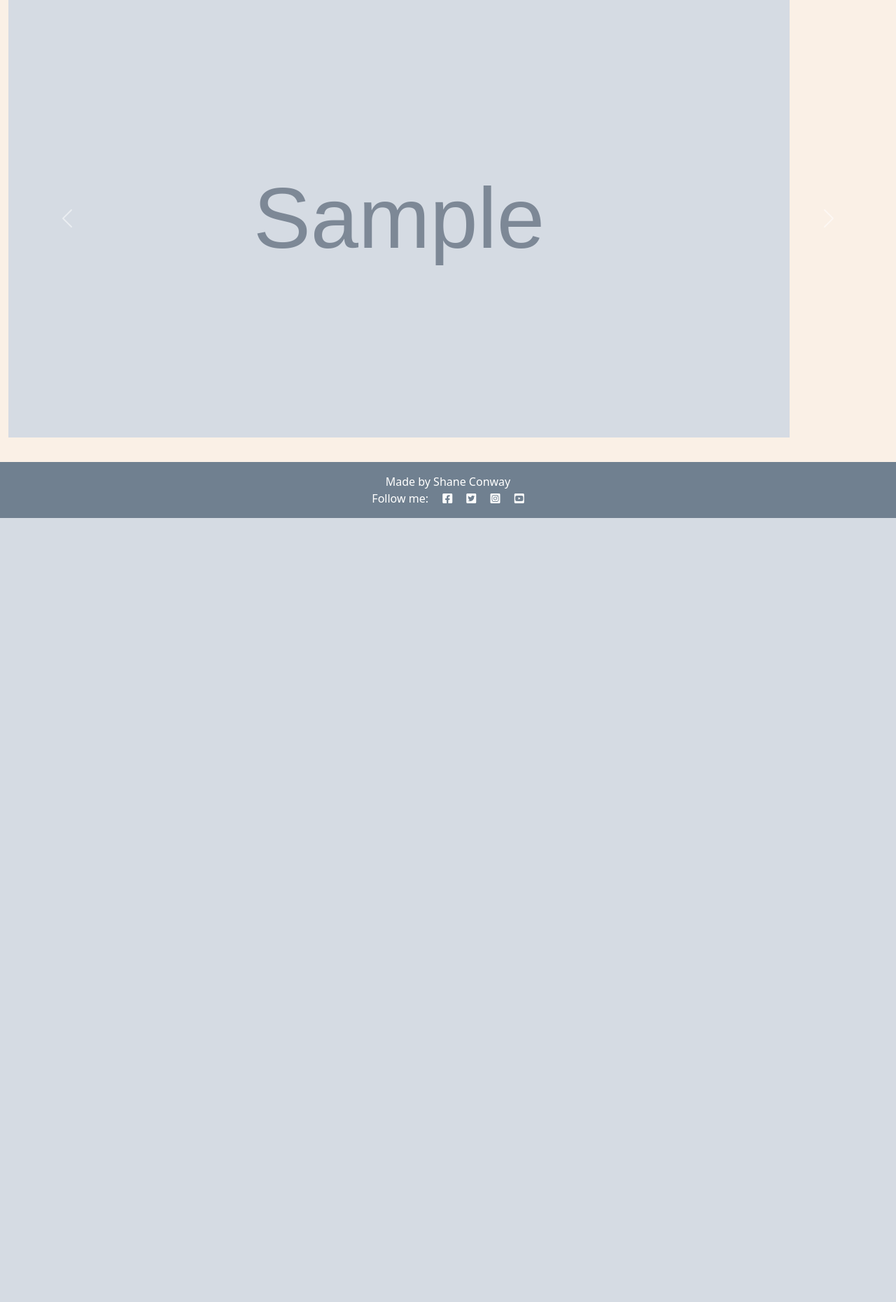
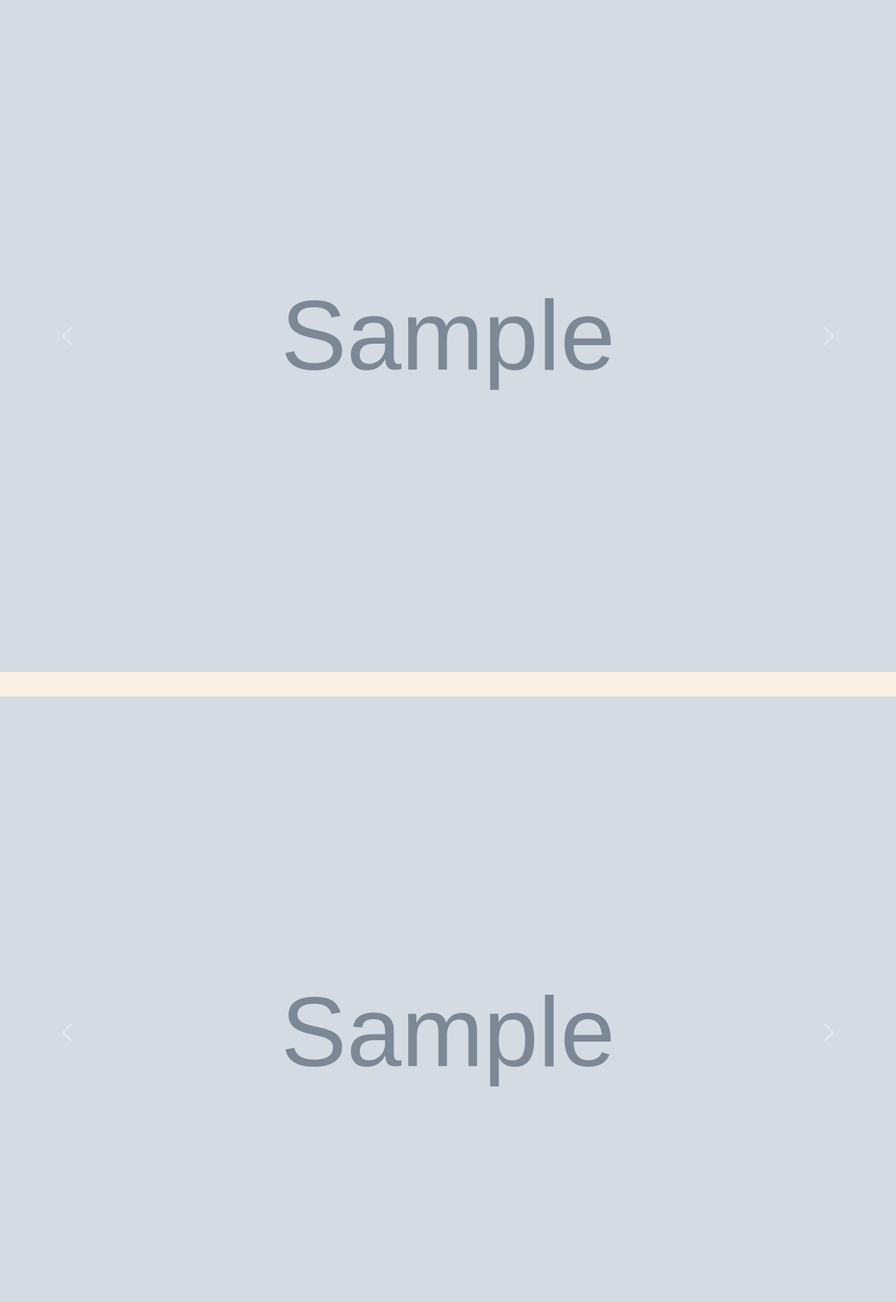
Before and after one commit to ShaneCDev/mgsreviews, a Django app: page / in a window 1280 px wide. Shown: the part 60-1920 px from the top of the page at 70% size. Before the commit the page ends 800 px from the top, so only its background shows below. Run offline with Django 3.2, Linux system fonts and the light colour scheme; tables that the repository leaves empty hold one stand-in row (values such as "Sample post"); grey boxes marked "Sample" are stand-in pictures.

Commit message:
added 2 more carousels to the home page, created detail views for movies games and shows just need to style them

```diff
--- a/movies/models.py
+++ b/movies/models.py
@@ -46,11 +46,15 @@ class Review(models.Model):
         (4, 4),
         (5, 5)
     )
+    created_on = models.DateTimeField(auto_now_add=True, null=True)
     stars = models.IntegerField(choices=scores)
     comment = models.TextField(max_length=4000)
     movie = models.ForeignKey(Movie, on_delete=models.CASCADE)
     game = models.ForeignKey(Game, on_delete=models.CASCADE, null=True)
     show = models.ForeignKey(Show, on_delete=models.CASCADE, null=True)
 
+    class Meta:
+        ordering = ['created_on']
+
     def __str__(self):
-        return self.MGS.title
+        return f'Review {self.comment} by {self.author}'
--- a/movies/urls.py
+++ b/movies/urls.py
@@ -4,5 +4,6 @@ from . import views
 urlpatterns = [
     path('', views.home, name='home'),
     path('movies', views.movies, name='movies'),
-    path('games', views.games, name='games')
+    path('games', views.games, name='games'),
+    path('movie-detail/<int:id>', views.movie_detail, name='movie_detail')
 ]
--- a/movies/views.py
+++ b/movies/views.py
@@ -1,11 +1,16 @@
 from django.shortcuts import render, redirect, get_object_or_404
-from .models import Movie, Game, Show
+from .models import Movie, Game, Show, Review
+from .forms import ReviewForm
 
 
 def home(request):
     movies = Movie.objects.all()
+    games = Game.objects.all()
+    shows = Show.objects.all()
     context = {
-        'movies': movies
+        'movies': movies,
+        'games': games,
+        'shows': shows
     }
     return render(request, 'index.html', context)
 
@@ -24,3 +29,11 @@ def games(request):
         'games': games
     }
     return render(request, 'games.html', context)
+
+
+def movie_detail(request, id):
+    movie = Movie.objects.get(id=id)
+    context = {
+        'movie': movie
+    }
+    return render(request, 'movie_detail.html', context)
--- a/static/css/style.css
+++ b/static/css/style.css
@@ -21,9 +21,12 @@ body {
 }
 
 .poster {
-    width: 320px;
-    height: 625px;
-    object-fit: cover;
+    object-fit: contain;
+}
+
+#gamesCarousel {
+    margin-top: 35px;
+    margin-bottom: 35px;
 }
 
 /* .carousel-item {
--- a/templates/index.html
+++ b/templates/index.html
@@ -4,7 +4,47 @@
 <div id="moviesCarousel" class="carousel slide" data-bs-ride="carousel">
   <div class="carousel-inner">
     {% for movie in movies %}
-    <div class="container carousel-item {% if forloop.first %} active {% endif %}">
+    <div class="carousel-item {% if forloop.first %} active {% endif %}">
+      <img src="{{ movie.carousel_image.url }}" class="d-block w-100 poster" alt="...">
+    </div>
+    {% endfor %}
+  </div>
+
+  <button class="carousel-control-prev" type="button" data-bs-target="#moviesCarousel" data-bs-slide="prev">
+    <span class="carousel-control-prev-icon" aria-hidden="true"></span>
+    <span class="visually-hidden">Previous</span>
+  </button>
+  <button class="carousel-control-next" type="button" data-bs-target="#moviesCarousel" data-bs-slide="next">
+    <span class="carousel-control-next-icon" aria-hidden="true"></span>
+    <span class="visually-hidden">Next</span>
+  </button>
+</div>
+
+<!-- Games carousel -->
+<div id="gamesCarousel" class="carousel slide" data-bs-ride="carousel">
+  <div class="carousel-inner">
+    {% for game in games %}
+    <div class="carousel-item {% if forloop.first %} active {% endif %}">
+      <img src="{{ game.carousel_image.url }}" class="d-block w-100 poster" alt="...">
+    </div>
+    {% endfor %}
+  </div>
+
+  <button class="carousel-control-prev" type="button" data-bs-target="#gamesCarousel" data-bs-slide="prev">
+    <span class="carousel-control-prev-icon" aria-hidden="true"></span>
+    <span class="visually-hidden">Previous</span>
+  </button>
+  <button class="carousel-control-next" type="button" data-bs-target="#gamesCarousel" data-bs-slide="next">
+    <span class="carousel-control-next-icon" aria-hidden="true"></span>
+    <span class="visually-hidden">Next</span>
+  </button>
+</div>
+
+<!-- Shows carousel -->
+<div id="moviesCarousel" class="carousel slide" data-bs-ride="carousel">
+  <div class="carousel-inner">
+    {% for movie in movies %}
+    <div class="carousel-item {% if forloop.first %} active {% endif %}">
       <img src="{{ movie.carousel_image.url }}" class="d-block w-100 poster" alt="...">
     </div>
     {% endfor %}
```
Also changed, not shown: movies/forms.py (added, +8 -0 lines), templates/game_detail.html (added, +16 -0 lines), templates/movie_detail.html (added, +16 -0 lines), templates/show_detail.html (added, +16 -0 lines), movies/migrations/0005_review_created_on.py (added).
